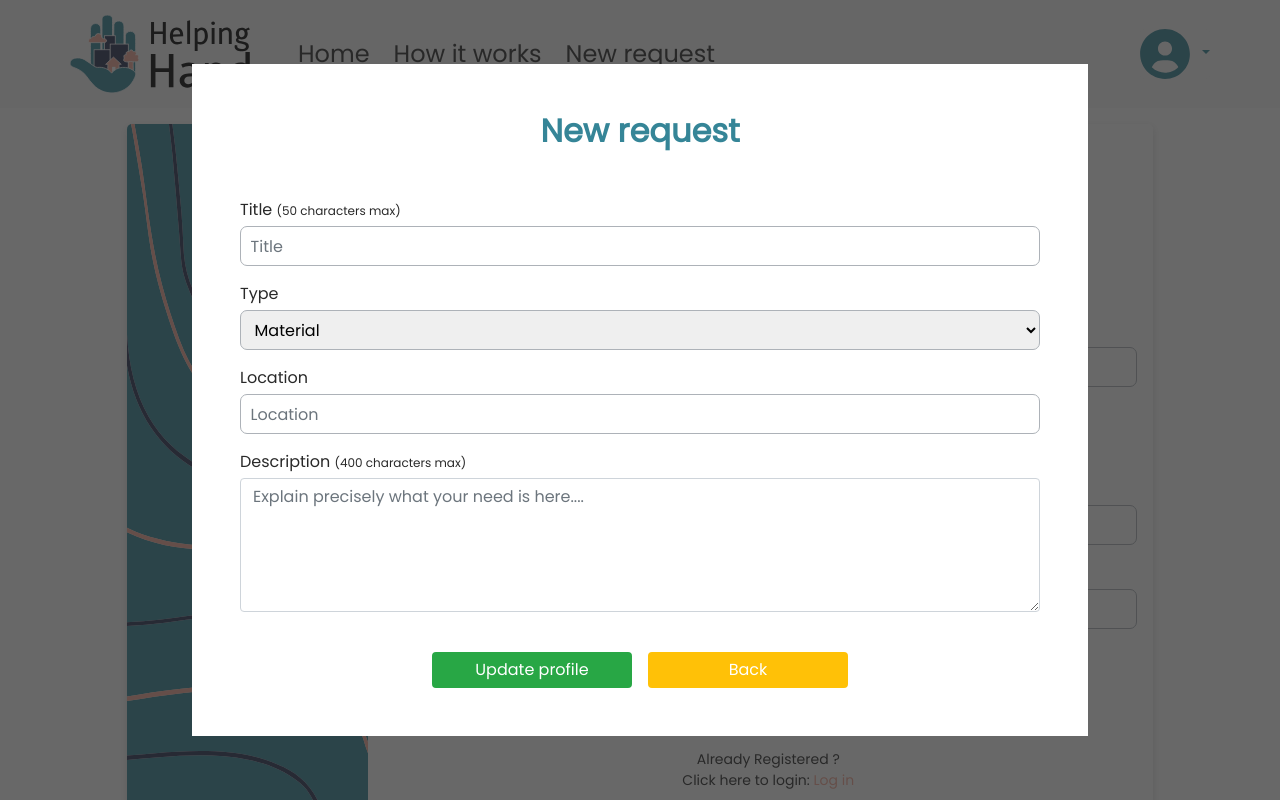
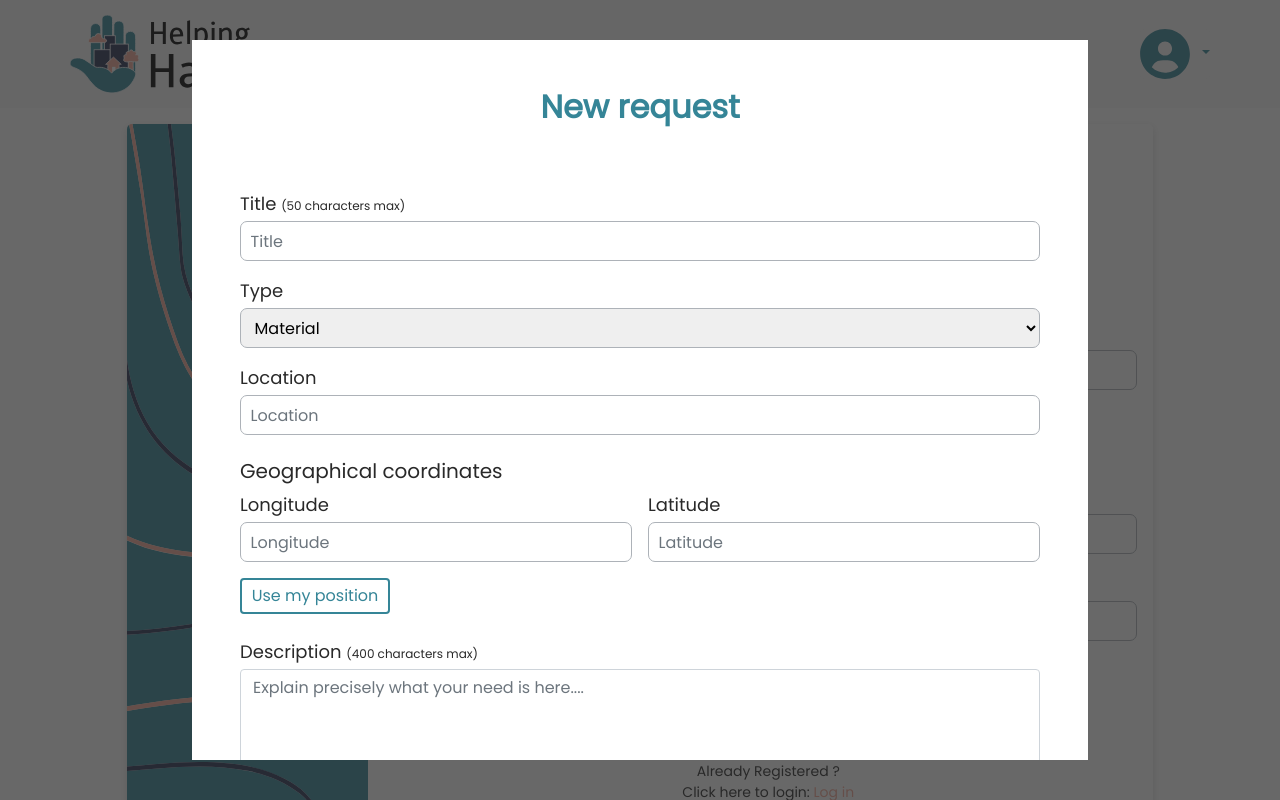
Before and after one commit to MathieuParadis/helping-hand, a React (Create React App) app: page /signup in a window 1280 px wide. Both pictures are taken after a click on the element "New request". Shown: the top 800 px of the page. Built offline with nearby package versions, Linux system fonts and the light colour scheme; no server answers; what pigeon-maps would draw is missing.

Commit message:
edited NewUserRequestModal

```diff
--- a/src/components/NewUserRequestModal.jsx
+++ b/src/components/NewUserRequestModal.jsx
@@ -12,53 +12,84 @@ const NewUserRequestModal = () => {
     alert("creating new request");
   }
 
+
+function getPosition() {
+  if (navigator.geolocation) {
+    navigator.geolocation.getCurrentPosition(function(position) {
+      const lat = position.coords.latitude;
+      const long = position.coords.longitude;
+      const coordinates = [lat, long];
+      alert(coordinates);
+
+      return coordinates
+    });
+  } else {
+    alert("Your browser does not support this functionality");
+  }
+}
+
+getPosition();
+
+
   return (
     <div className="new-user-request-modal">
       <div className="new-user-request-modal-overlay"></div>
       <div className="new-user-request-modal-white-bg">
-
-
         <div className="new-user-request-modal-content d-flex flex-column justify-content-between align-items-center w-100 p-4 p-md-5">
           <h2 className="text-primary fw-bold mb-5">New request</h2>
           <div className="form-container d-flex flex-grow-1 w-100">
             <form onSubmit={createRequest} className="d-flex flex-column justify-content-between w-100">
               <div>
-                <div className="input mb-3">
+                <div className="input my-3">
                   <label htmlFor="title" className="mb-1">Title&nbsp;<small className="caption">(50 characters max)</small></label>
                   <input type="text" className="form-control" id="title" aria-describedby="title input field" placeholder="Title" maxLength="50" required />
                 </div>
-
-
-                <div className="input mb-3 d-flex flex-column">
+                <div className="input my-3 d-flex flex-column">
                   <label htmlFor="type" className="mb-1">Type</label>
                   <select className="select-form-control">
                     <option value='0'>Material</option>
                     <option value='1'>Service</option>
                   </select>
                 </div>
-
-
-                <div className="input mb-3">
+                <div className="input my-3">
                   <label htmlFor="location" className="mb-1">Location</label>
                   <input type="text" className="form-control" id="location" aria-describedby="Location input field" placeholder="Location" required />
                 </div>
-                <div className="input mb-3">
+
+
+                <div className="geo-position-section d-flex flex-column my-4">
+                  <h5 className="mb-2">Geographical coordinates</h5>
+                  <div className="d-flex flex-column flex-md-row mb-0 mb-md-3">
+                    <div className="input mb-3 mb-md-0 me-0 me-md-2">
+                      <label htmlFor="longitude" className="mb-1">Longitude</label>
+                      <input type="number" className="form-control" id="longitude" aria-describedby="longitude input field" placeholder="Longitude" required />
+                    </div>
+                    <div className="input mb-3 mb-md-0 ms-0 ms-md-2">
+                      <label htmlFor="latitude" className="mb-1">Latitude</label>
+                      <input type="number" className="form-control" id="latitude" aria-describedby="latitude input field" placeholder="Latitude" required />
+                    </div>
+                  </div>
+                  <button type="reset" className="btn button-outline-primary button-w150 p-1" onClick={() => getPosition()}>Use my position</button>
+
+                </div>
+
+
+
+
+
+
+                <div className="input my-4">
                   <label htmlFor="description" className="mb-1">Description&nbsp;<small className="caption">(400 characters max)</small></label>
                   <textarea type="text" className="form-control" id="description" aria-describedby="Description input field" maxLength="400" rows="5" placeholder="Explain precisely what your need is here...." required />
                 </div>
               </div>
               <div className="d-flex flex-column flex-md-row justify-content-md-center mt-4">
                 <button type="submit" className="btn button-success button-modal me-0 me-md-2 mb-3 mb-md-0 p-1">Update profile</button>
-                <button className="btn button-warning button-modal ms-0 ms-md-2 p-1" onClick={() => closeNewUserRequestModal()}>Back</button>
+                <button type="reset" className="btn button-warning button-modal ms-0 ms-md-2 p-1" onClick={() => closeNewUserRequestModal()}>Back</button>
               </div>
             </form>
           </div>
         </div>
-
-
-
-
-
       </div>
     </div>
   );
--- a/src/styles/components/_editProfileModal.scss
+++ b/src/styles/components/_editProfileModal.scss
@@ -72,6 +72,10 @@
       }
 
       .file-input {
+        label {
+          font-size: 18px;
+        }
+
         .caption {
           font-size: 12px;
         }
--- a/src/styles/components/_modifyCredentialsModal.scss
+++ b/src/styles/components/_modifyCredentialsModal.scss
@@ -45,6 +45,10 @@
         display: block;
         width: 100%;
 
+        label {
+          font-size: 18px;
+        }
+
         input {
           border: 1px solid var(--basic-color-grey-dark);
           border-radius: 7px;
--- a/src/styles/components/_newUserRequestModal.scss
+++ b/src/styles/components/_newUserRequestModal.scss
@@ -45,6 +45,10 @@
         display: block;
         width: 100%;
 
+        label {
+          font-size: 18px;
+        }
+
         .caption {
           font-size: 12px;
         }
@@ -78,20 +82,6 @@
           }
         }
       }
-
-
-
-
-
-
-
-
-
-
-
-
-
-
     }
   }
 }
--- a/src/styles/pages/_forgotten_password.scss
+++ b/src/styles/pages/_forgotten_password.scss
@@ -31,6 +31,10 @@
           display: block;
           width: 100%;
 
+          label {
+            font-size: 18px;
+          }
+
           input {
             border: 1px solid var(--basic-color-grey-dark);
             border-radius: 7px;
--- a/src/styles/pages/_reset_password.scss
+++ b/src/styles/pages/_reset_password.scss
@@ -31,6 +31,10 @@
           display: block;
           width: 100%;
 
+          label {
+            font-size: 18px;
+          }
+
           input {
             border: 1px solid var(--basic-color-grey-dark);
             border-radius: 7px;
--- a/src/styles/pages/_signin.scss
+++ b/src/styles/pages/_signin.scss
@@ -39,6 +39,10 @@
           display: block;
           width: 100%;
 
+          label {
+            font-size: 18px;
+          }
+
           input {
             border: 1px solid var(--basic-color-grey-dark);
             border-radius: 7px;
--- a/src/styles/pages/_signup.scss
+++ b/src/styles/pages/_signup.scss
@@ -39,6 +39,10 @@
           display: block;
           width: 100%;
 
+          label {
+            font-size: 18px;
+          }
+
           input {
             border: 1px solid var(--basic-color-grey-dark);
             border-radius: 7px;
@@ -66,6 +70,10 @@
         }
 
         .file-input {
+          label {
+            font-size: 18px;
+          }
+
           .caption {
             font-size: 12px;
           }
```
Also changed, not shown: src/pages/Auth/Signup.jsx (+0 -7 lines).
